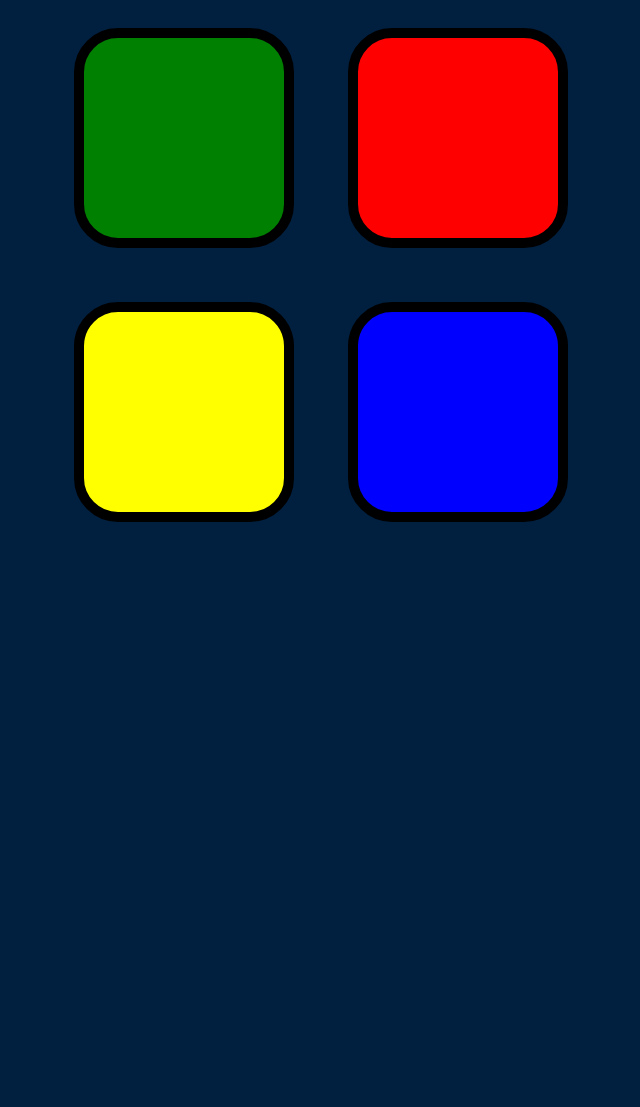
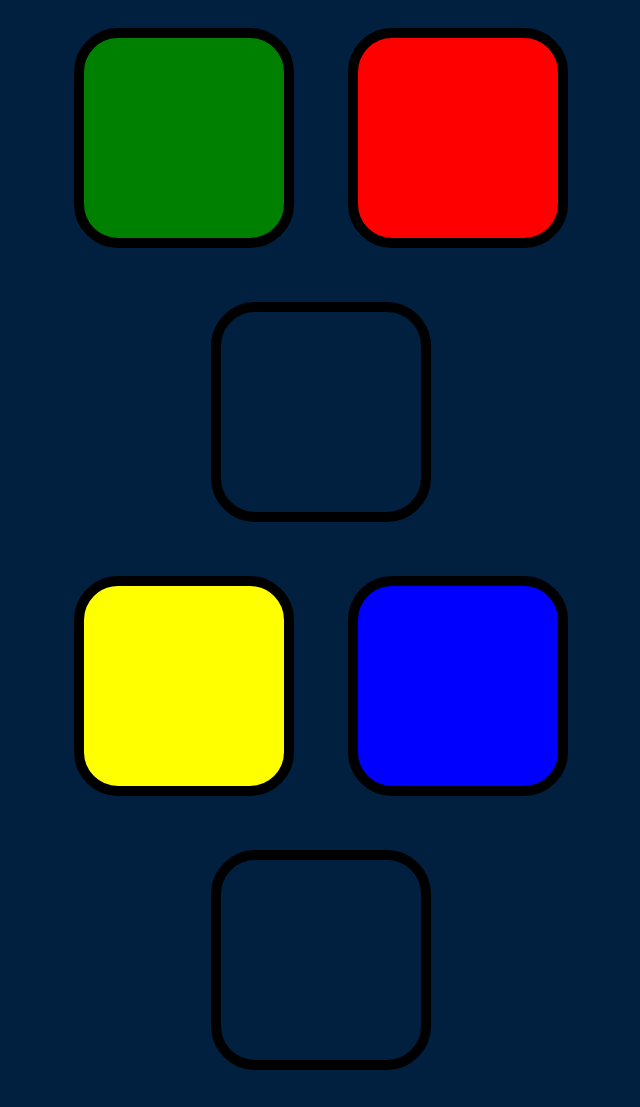
Before and after one commit to SriramAkshith/game, a plain HTML site: page Simon-Game-main/index.html in a window 1280 px wide. Shown: the part 171-1278 px from the top of the page, without its empty margins (319-959 px from the left). Before the commit the page ends 800 px from the top, so only its background shows below. Drawn offline with nearby package versions, Linux system fonts and the light colour scheme.

Commit message:
Update index.html

```diff
--- a/Simon-Game-main/index.html
+++ b/Simon-Game-main/index.html
@@ -20,6 +20,9 @@
       <div type="button" id="red" class="btn red">
 
       </div>
+      <div type="button" id="orange" class="btn orange">
+
+      </div>
     </div>
 
     <div class="row">
@@ -28,6 +31,9 @@
 
       </div>
       <div type="button" id="blue" class="btn blue">
+
+      </div>
+      <div type="button" id="lightblue" class="btn lightblue">
 
       </div>
 
```
